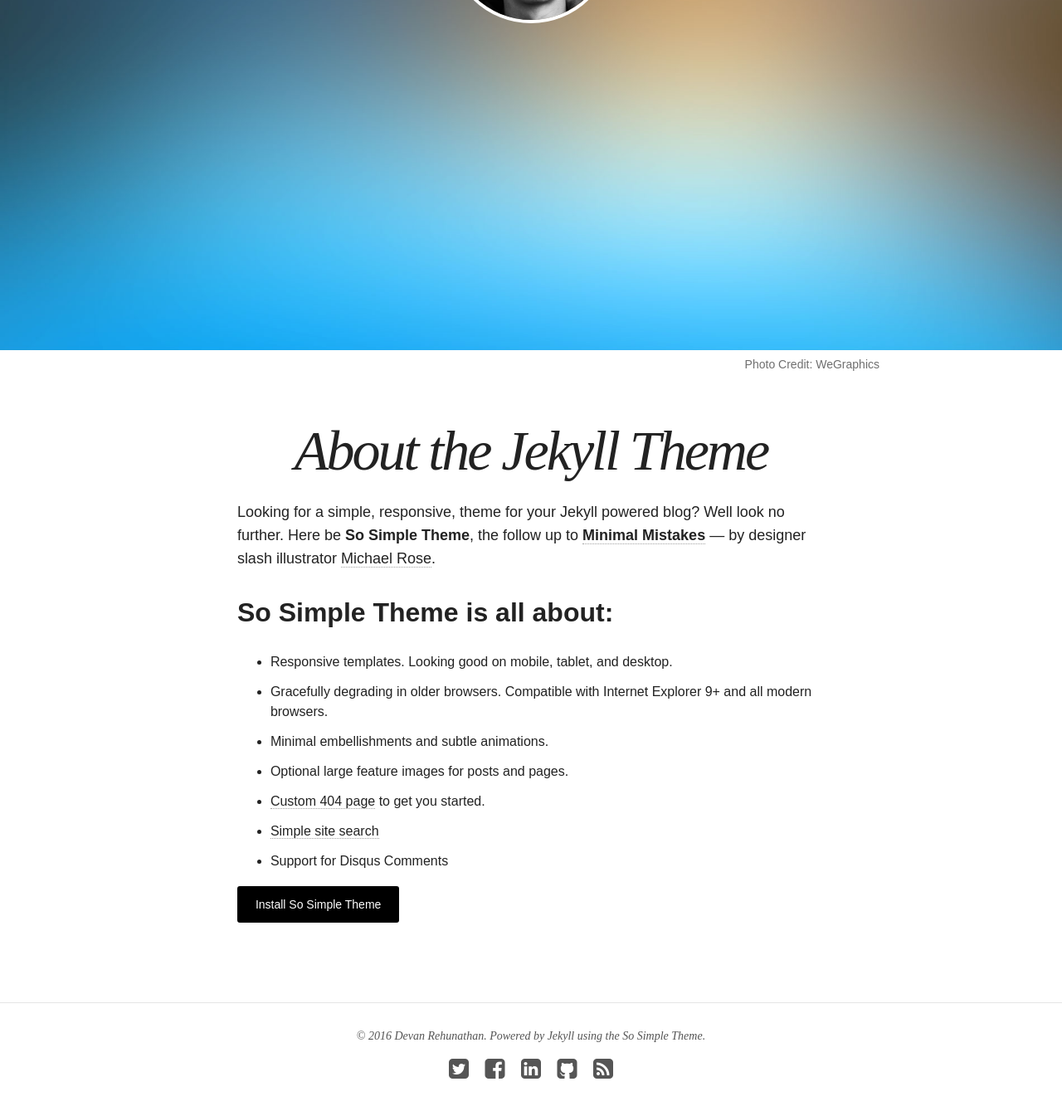
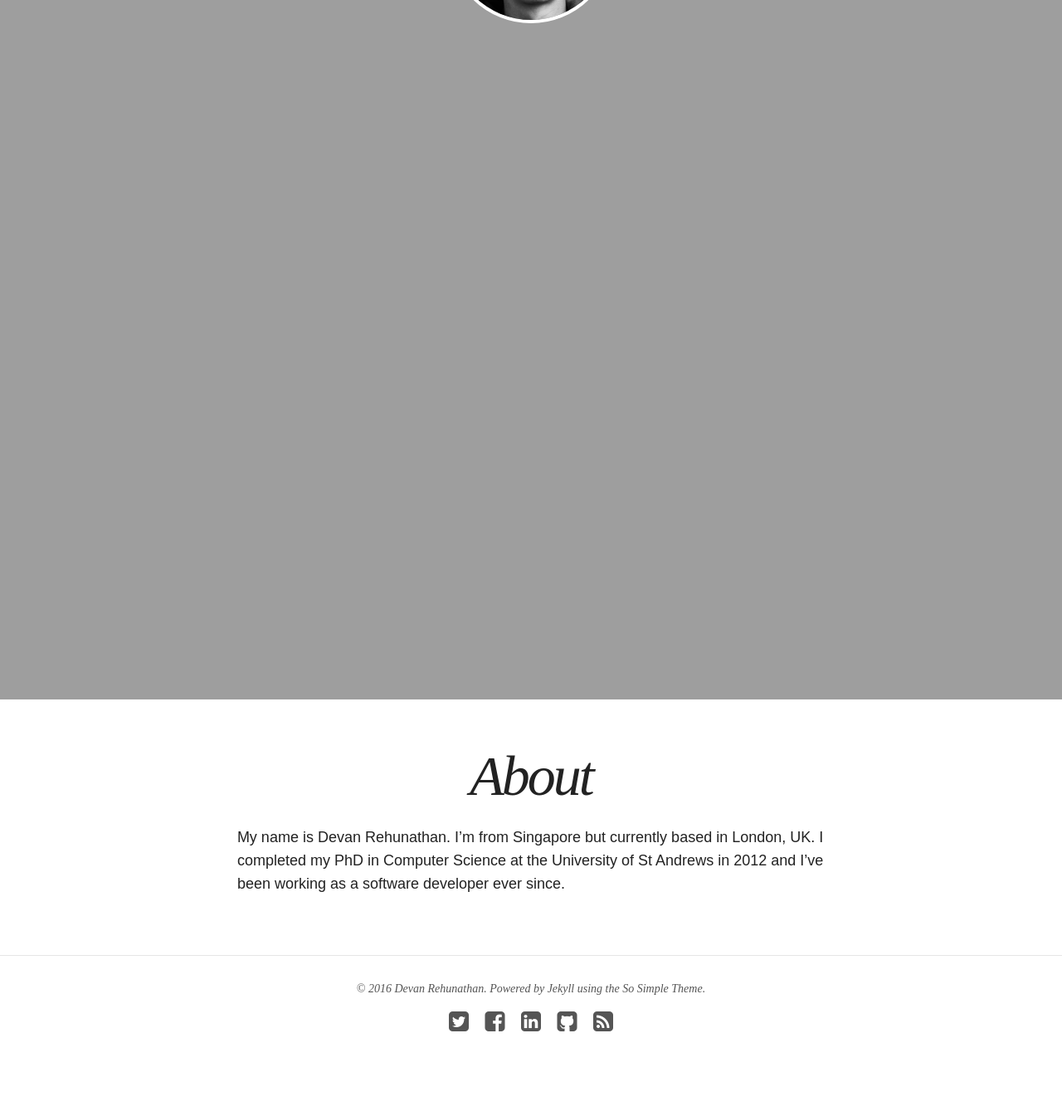
Before and after one commit to DevanR/devanr.github.io, a Jekyll site: the page built from about/index.md, in a window 1280 px wide and 1400 px high, scrolled down 271 px. Shown: the top 1339 px of the window at 83% size. Built offline with Jekyll 4.4.1, drawn with Linux system fonts in a browser that asks for light colours; nearby versions of some CDN libraries.

Commit message:
Modified About and Publications

```diff
--- a/_config.yml
+++ b/_config.yml
@@ -1,8 +1,8 @@
 # Site wide configuration
 
-title: Blog
+title:
 locale: en_GB
-description: Personal Blog for Devan Rehunathan
+description:
 logo: site-logo.png
 search: true
 url: https://devanr.github.io
--- a/about/index.md
+++ b/about/index.md
@@ -1,26 +1,9 @@
 ---
 layout: page
-title: About the Jekyll Theme
-excerpt: "So Simple is a responsive Jekyll theme for your words and images."
-modified: 2014-08-08T19:44:38.564948-04:00
+title: About
+excerpt: "An introduction of myself"
 image:
-  feature: so-simple-sample-image-4.jpg
-  credit: WeGraphics
-  creditlink: http://wegraphics.net/downloads/free-ultimate-blurred-background-pack/
+  feature: about_me.jpg
 ---
 
-Looking for a simple, responsive, theme for your Jekyll powered blog? Well look no further. Here be **So Simple Theme**, the follow up to [**Minimal Mistakes**](http://mmistakes.github.io/minimal-mistakes) --- by designer slash illustrator [Michael Rose](http://mademistakes.com).
-
-## So Simple Theme is all about:
-
-* Responsive templates. Looking good on mobile, tablet, and desktop.
-* Gracefully degrading in older browsers. Compatible with Internet Explorer 9+ and all modern browsers.
-* Minimal embellishments and subtle animations.
-* Optional large feature images for posts and pages.
-* [Custom 404 page]({{ site.url }}/404.html) to get you started.
-* [Simple site search](https://github.com/christian-fei/Simple-Jekyll-Search)
-* Support for Disqus Comments
-
-<a markdown="0" href="{{ site.url }}/theme-setup" class="btn">Install So Simple Theme</a>
-
-[^1]: Example: *domain.com/category-name/post-title*
+My name is Devan Rehunathan. I'm from Singapore but currently based in London, UK. I completed my PhD in Computer Science at the University of St Andrews in 2012 and I've been working as a software developer ever since.
```
Also changed, not shown: publications/index.md (+1 -3 lines), images/st_andrews_banner.jpg (added), 1 other file.
